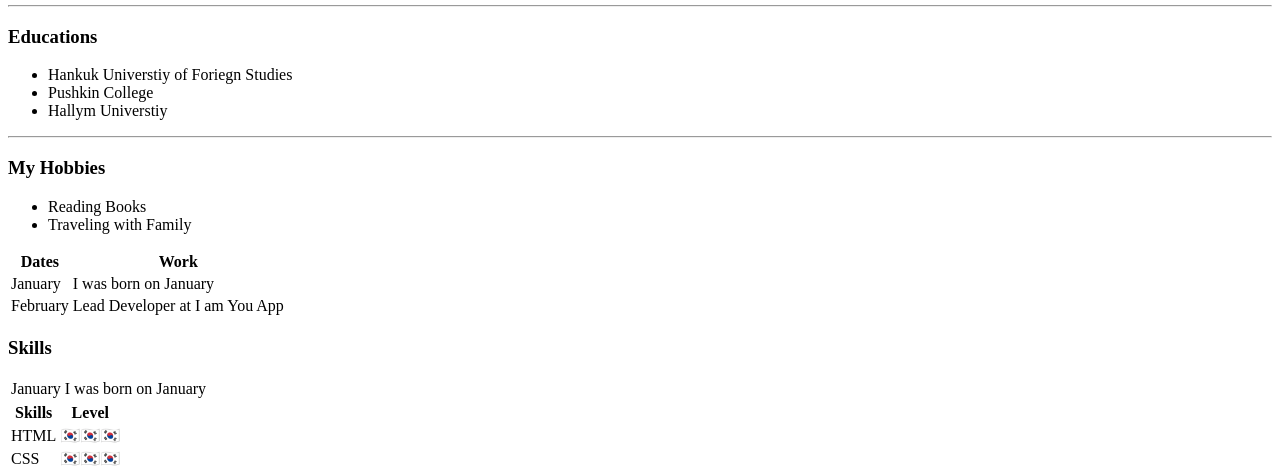
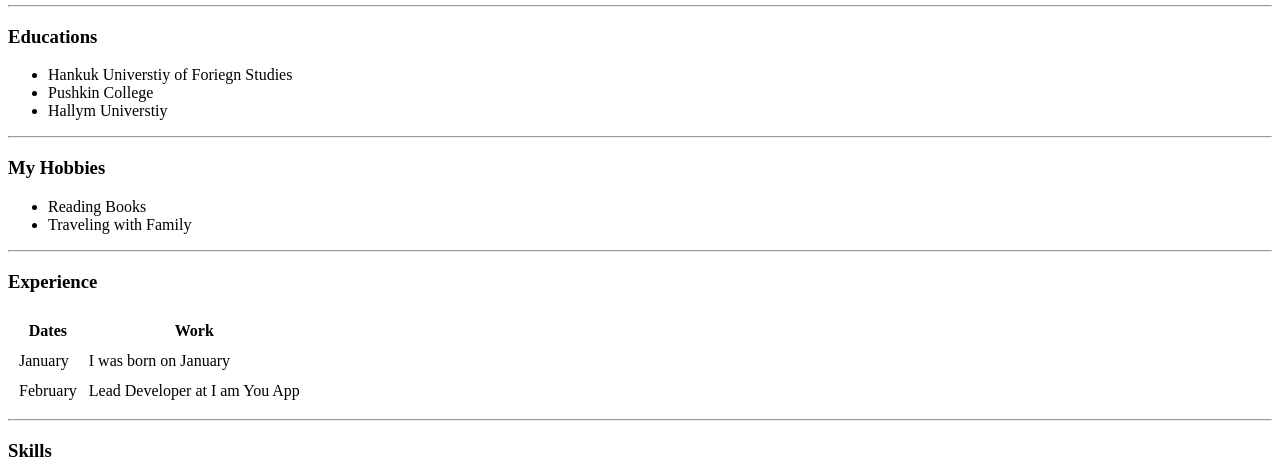
Before and after one commit to 22ndCenturyNeo/Portfolio, a plain HTML site: page index.html in a window 1280 px wide. Shown: the part 357-831 px from the top of the page. Drawn offline with Linux system fonts and the light colour scheme.

Commit message:
go go go

```diff
--- a/index.html
+++ b/index.html
@@ -30,13 +30,15 @@
             <li>Reading Books</li>
             <li>Traveling with Family</li>
           </ul>
-          <table>
+          <hr>
+          <table cellspacing="10">
             <thead>
                 <tr>
                   <th>Dates</th>
                   <th>Work</th>
                 </tr>
             </thead>
+            <h3>Experience</h3>
             <tbody>
                 <tr>
                   <td>January</td>
@@ -51,14 +53,9 @@
 
             </tfoot>
           </table>
+          <hr>
           <h3>Skills</h3>
-          <table>
-            <tr>
-                <td>January</td>
-                <td>I was born on January</td>
-            </tr>
-          </table>
-          <table>
+          <table cellspacing="10">
             <thead>
               <tr>
                 <th>Skills</th>
@@ -81,8 +78,7 @@
           </table>
         <hr>
 
-          <a href="
-          https://steve012782.blogspot.com/" target="_blank">My Blog</a>
+          <a href=" https://steve012782.blogspot.com/" target="_blank">My Blog</a>
 
 
 
```
